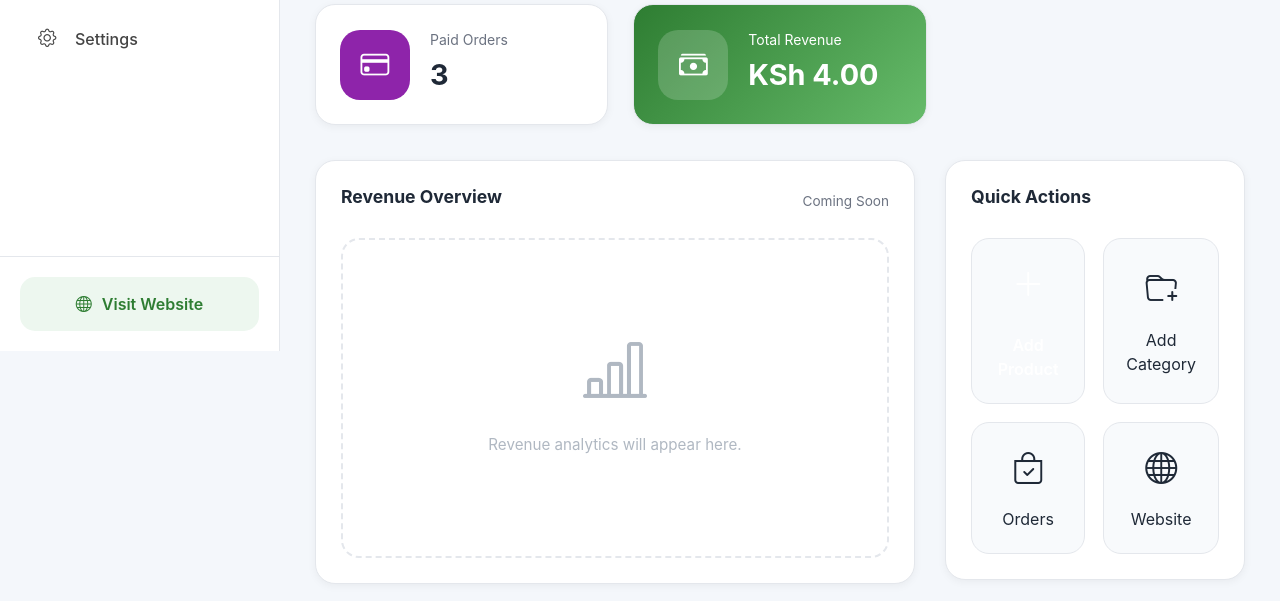
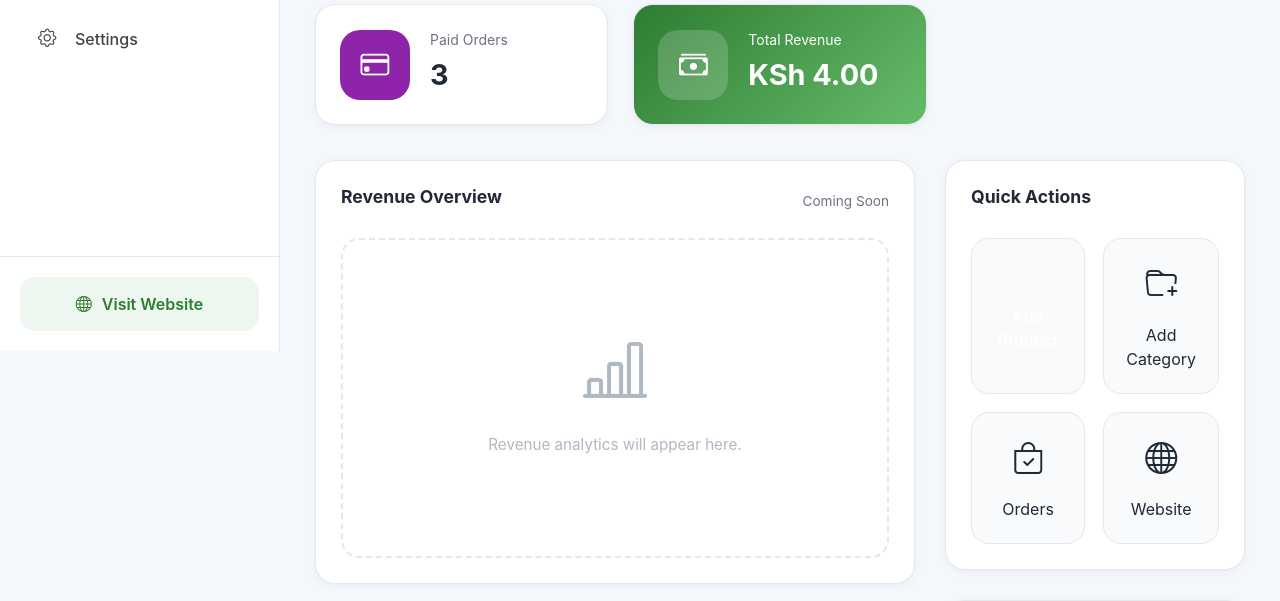
Before and after one commit to meshack34/Waingo-Farm, a Django app: page /owner/ in a window 1280 px wide. Shown: the part 449-1050 px from the top of the page. Run offline with Django 5.2, Linux system fonts and the light colour scheme; a user stored in the database is signed in; data comes from the database, SQL or seed files in the repository.

Commit message:
home page

```diff
--- a/templates/owner/dashboard.html
+++ b/templates/owner/dashboard.html
@@ -176,7 +176,7 @@ Dashboard {% endblock %} {% block extra_css %}
 
 
         <a href="{% url 'owner:product_add' %}" class="btn-owner">
-      <i class="bi bi-plus-lg"></i>
+      <i class="bi bi-folder-circle"></i>
 
       Add Product
     </a>
```
